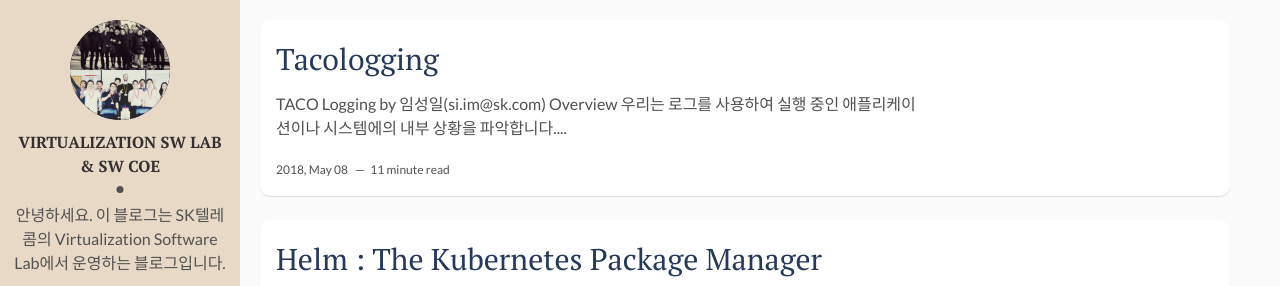
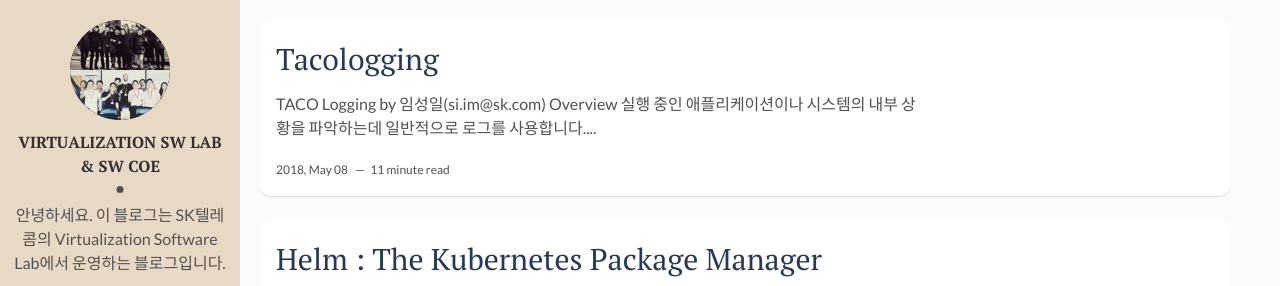
Before and after one commit to sktelecom-oslab/Virtualization-Software-Lab, a Jekyll site: the page built from index.html, in a window 1280 px wide and 1142 px high. Shown: the top 286 px of the window. Built offline with Jekyll 4.4.1, drawn with Linux system fonts in a browser that asks for light colours; the list of posts is cut into pages by our own code; part of the change alters nothing that is shown.

Commit message:
Update 2018-05-08-TACOLogging.md
1차 탈고

````diff
--- a/_posts/2018-05-08-TACOLogging.md
+++ b/_posts/2018-05-08-TACOLogging.md
@@ -3,15 +3,15 @@
 
 ## Overview
 
-우리는 로그를 사용하여 실행 중인 애플리케이션이나 시스템에의 내부 상황을 파악합니다. 특히, 로그의 사용은 문제를 디버깅하고 작업을 모니터링하는 데 유용합니다. 최신의 응용 소프트웨어들은 다양한 로깅 메커니즘을 제공하고 있으며 TACO의 기반 소프트웨어인 오픈소스들도 각각의 로깅 기능을 제공합니다. TACO의 기반 컨테이너 엔진인 docker-engine의 경우 가장 간단하면서 일반적으로 사용하는 logging방식은 표준출력과 표준에러를 사용하는 로깅 기능을 제공하고 있습니다. 차상위 시스템인 kubernetes 또한 그 나름의 로깅 기능을 제공합니다.
+ 실행 중인 애플리케이션이나 시스템의 내부 상황을 파악하는데 일반적으로 로그를 사용합니다. 특히, 로그는 문제를 디버깅하고 작업을 모니터링하는 데 유용합니다. 일반적인 응용 소프트웨어들은 다양한 로깅 메커니즘을 제공하고 있으며 TACO의 기반 소프트웨어인 오픈소스들도 각각의 로깅 기능을 제공합니다. TACO의 기반 컨테이너 엔진인 docker-engine의 경우 간단하면서 일반적으로 사용하는 logging 방식인 표준출력과 표준에러를 사용하는 로깅 기능을 제공하고 있습니다. 차상위 시스템인 kubernetes 또한 그 나름의 로깅 기능을 제공합니다.
 
-하지만 docker나 kubernetes에서 제공하는 로깅 기능으로는 TACO의 상황을 효율적으로 감시할 수 없습니다. TACO의 로그는 그 구성요소인 pod나 컨테이너등의 문제로 인해 재기동 되거나 삭제 되었을때에도 관련 로그를 유지하고 있어야 하며 이를 위해 별도의 저장소와 유지주기 등을 관리해야 합니다. 이러한 기능을 수행하는 것을 TACO Logging이라고 합니다.
+ 하지만 docker나 kubernetes에서 제공하는 로깅 기능으로는 TACO의 상황을 효율적으로 감시할 수 없습니다. TACO의 로그는 그 구성요소인 pod나 컨테이너등의 문제로 인해 재기동 되거나 삭제 되었을때에도 관련 로그를 유지하고 있어야 하며 이를 위해 별도의 저장소와 유지주기 등을 관리해야 합니다. 이러한 기능을 수행하는 것을 TACO Logging 입니다.
 
-본 포스트에서는 TACO Logging의 구조와 동작방식을 설명하여 독자들의 이해도를 높히고자 합니다. 이를 통해 TACO Logging을 사용자 편의에따라 다양하게 변경하여 프로젝트에 적용할 수 있도록 하고 사용자 고유의 필요한 로그를 수집하도록 하는 방법또한 설명합니다.
+ 본 포스트에서는 TACO Logging의 구조와 동작방식을 설명하여 독자들의 이해도를 높히고자 합니다. 또한, 사용자의 요구사항을 반영하는 변경을 구축에 반영하는 예시를 제시하여 이를 참조하여 자신만의 구축형상을 수정할 수 있도록 하겠습니다.
 
 ### Logging in docker
 
-TACO의 기반 컨테이너 엔진인 docker는 자체의 로깅 기능을 제공하고 있습니다. 로깅 드라이버(logging driver)를 사용하여 표준출력과 표준에러에 대한 처리를 수행합니다. 기본설정에서 docker는 표준출력과 표준에러애서 발생하는 모든 로그를 json 형태로 변환하여 각 컨테이너별 로그파일로 저장합니다. 로깅 드라이버는 컨테이너마다 지정할 수 있으며 이에 대한 설정등은 다음의 페이지를 참조할 수 있습니다.
+ TACO의 기반 컨테이너 엔진인 docker는 자체의 로깅 기능을 제공하고 있습니다. 로깅 드라이버(logging driver)를 사용하여 표준출력과 표준에러에 대한 처리를 수행합니다. 기본설정에서 docker는 표준출력과 표준에러애서 발생하는 모든 로그를 json 형태로 변환하여 각 컨테이너별 로그파일로 저장합니다. 로깅 드라이버는 컨테이너마다 지정할 수 있으며 이에 대한 설정등은 다음의 페이지를 참조할 수 있습니다.
 * 로깅 드라이버 설정 (https://docs.docker.com/config/containers/logging/configure/)
 * 드라이버에 plugin 적용 (https://docs.docker.com/config/containers/logging/plugins/)
 * output 조절하기 (https://docs.docker.com/config/containers/logging/log_tags/)
@@ -57,7 +57,7 @@ taco@master:~$ kubectl logs elasticsearch-data-2
 
 그림출처: https://kubernetes.io
 
-kubernetes는 노드수준에서 로그의 보존, 로테이션 기능을 제공합니다. 또한 POD의 타 노드로 이동(migraion)시 컨테이너 뿐 아니라 해당 로그를 함께 옮겨주는 기능도 수행하고 있다. 하지만, 공식적으로 클러스터 수준에서 로깅기능을 제공하는 솔루션은 없습니다.
+ kubernetes는 노드수준에서 로그의 보존, 로테이션 기능을 제공합니다. 또한 POD의 타 노드로 이동(migraion)시 컨테이너 뿐 아니라 해당 로그를 함께 옮겨주는 기능도 수행하고 있습니다. 노드수준에서의 로깅기능만 제공하고 있을뿐 공식적으로 클러스터 수준에서 로깅기능을 제공하는 솔루션은 없습니다.
 ## fluent-logging (Central logging on k8s)
 ### Cluster logging in k8s (reference architecture)
 kubernetes에서는 공식적인 솔루션을 제시하지 않지만 다음과 같은 일반적인 방식을 고려할 수 있습니다.
@@ -65,7 +65,7 @@ kubernetes에서는 공식적인 솔루션을 제시하지 않지만 다음과
 * Include a dedicated sidecar container for logging in an application pod.
 * Push logs directly to a backend from within an application.
 
-공식 페이지에서는 아래와 같이 클러스터수준의 아키텍쳐를 제시합니다. [https://kubernetes.io](https://kubernetes.io/docs/concepts/cluster-administration/logging/#cluster-level-logging-architectures)
+ 공식 페이지에서는 아래와 같이 클러스터수준의 아키텍쳐를 제시합니다. [https://kubernetes.io](https://kubernetes.io/docs/concepts/cluster-administration/logging/#cluster-level-logging-architectures)
 
 | Using a node logging agent | Streaming sidecar container |
 | :-------------: |:-------------:|
@@ -78,7 +78,9 @@ kubernetes에서는 공식적인 솔루션을 제시하지 않지만 다음과
 그림출처: https://kubernetes.io
 
 ### Architecture
-앞에서 언급한 것처럼 kubernetes는 몇가지 클러스터 수준의 로깅기능을 제시하고 있습니다. 제시된 가지 모델 중 첫번째 방식(Using a node logging agent)를 제외한 나머지 방법은 해당 애플리케이션(POD) 내부에 해당 기능을 제공해야 하므로 우리는 기존 애플리케이션의 변경없이 사용할 수 있는 logging agent를 사용하는 방법을 사용하였고 기반시스템에서 제공하는 로깅기능을 활용하여 필요한 매타정보를 추가하여 별도 저장하는 형태로 시스템을 설계했습니다. 또한 agent 설치 노드에 대한 small-footprint를 유지하도록 하면서 확장성을 확보하도록 하는 유연한 구조를 갖도록 하였습니다.
+ 앞에서 언급한 것처럼 kubernetes는 몇가지 클러스터 수준의 로깅기능을 제시하고 있습니다. 제시된 가지 모델 중 첫번째 방식(Using a node logging agent)를 제외한 나머지 방법은 해당 애플리케이션(POD) 내부에 해당 기능을 제공해야 합니다. 이에따라, 우리는 기존 애플리케이션의 변경없이 사용할 수 있는 logging agent를 사용하는 방법을 사용하였고 기반시스템에서 제공하는 로깅기능을 활용하여 필요한 매타정보를 추가하여 별도 저장하는 형태로 시스템을 설계했습니다. 또한 agent 설치 노드에 대한 small-footprint를 유지하도록 하면서 확장성을 확보하도록 하는 유연한 구조를 갖도록 하였습니다.
+
+![EFK Logging]({{ site.baseurl }}{{ post.url }}/assets/img/TACO-LMA-Logging.png)
 
 * log collection:
 	* 해당 노드에서 동작 중인 컨테이너의 로그를 수집하고 이를 aggregator에 전달
@@ -98,16 +100,14 @@ kubernetes에서는 공식적인 솔루션을 제시하지 않지만 다음과
 	* 정형화된 조회구조를 정의 후 대시보드 구성
 	* kibana 사용
 
-![EFK Logging]({{ site.baseurl }}{{ post.url }}/assets/img/TACO-LMA-Logging.png)
-
-추가적으로 TACO Logging은 외부툴 연동을 지원하기위해 구조를 제공합니다. 통합기(aggregator)를 통해 kafka에 데이터를 전달할 수 있도록 구현되어 있으며 외부 툴들은 kafka의 데이터를 구독하면 TACO Logging에서 수집한 로그를 실시간 활용가능합니다.
+ 추가적으로 TACO Logging은 외부툴 연동을 지원하기위해 구조를 제공합니다. 통합기(aggregator)를 통해 kafka에 데이터를 전달할 수 있도록 구현되어 있으며 외부 툴들은 kafka의 데이터를 구독하면 TACO Logging에서 수집한 로그를 실시간 활용가능합니다.
 
 ---
 참고. **Agent 선택**
 
-오픈소스 진영에는 logstash, fluentd, flume, beaver(?)와 같이 다양한 로그수집기가 존재한다. 이들은 각각의 특징을 갖고 있으며 이에따라 상황에 따른 장단점을 갖고 있다. 일반적인 경우에 logstash가 가장 많이 쓰이고 있다. Hadoop 등 Big-Data 관련 솔루션의 경우 flume을 선호하는 경향이 있다. Monasca 진영의 경우 beaver를 사용하여 로그를 수집한다. 그 외에도 elasticsearch 등을 주도하고 있는 elastic.co의 filebeat 또한 고려가능하다. TACO에서는 kubernetes의 매타정보를 가장 잘 반영할 수 있고 fluent-bit으로 small-footprint를 지원하는 fluent를 수집기로 선정하여 사용하였다.
+ 오픈소스 진영에는 logstash, fluentd, flume, beaver(?)와 같이 다양한 로그수집기가 존재한다. 이들은 각각의 특징을 갖고 있으며 이에따라 상황에 따른 장단점을 갖고 있다. 일반적인 경우에 logstash가 가장 많이 쓰이고 있다. Hadoop 등 Big-Data 관련 솔루션의 경우 flume을 선호하는 경향이 있다. Monasca 진영의 경우 beaver를 사용하여 로그를 수집한다. 그 외에도 elasticsearch 등을 주도하고 있는 elastic.co의 filebeat 또한 고려가능하다. TACO에서는 kubernetes의 매타정보를 가장 잘 반영할 수 있고 fluent-bit으로 small-footprint를 지원하는 fluent를 수집기로 선정하여 사용하였다.
 
-Fluent 진영에서는 small-footprint 지원을 위해 기존의 로그 수집기인 fluentd에 fluent-bit이라는 경량의 로그수집기를 소개하였으며 두 수집기의 차이는 다음과 같다. TACO에서는 이러한 특징을 반영하여 로그 수집기로 fluent-bit을 로그 통합기(aggregator)로 fluentd를 사용하였다.
+ Fluent 진영에서는 small-footprint 지원을 위해 기존의 로그 수집기인 fluentd에 fluent-bit이라는 경량의 로그수집기를 소개하였으며 두 수집기의 차이는 다음과 같다. TACO에서는 이러한 특징을 반영하여 로그 수집기로 fluent-bit을 로그 통합기(aggregator)로 fluentd를 사용하였다.
 
 | | Fluentd | Fluent Bit |
 | --- | --- | --- |
@@ -125,7 +125,7 @@ Fluent 진영에서는 small-footprint 지원을 위해 기존의 로그 수집
 ---
 참고. **노드별 로그위치**
 
-docker의 경우 기본적으로 모든 컨테이너 로그를 물리서버(BareMetal)의 /var/lib/docker/containers/[Container-HASH]/[Container-HASH]-[Type].log 의 위치에 type별 로그를 저장합니다. k8s에서는 이 로그를 필요한 매타데이터와 함께 link를 설정하여 각 로그파일을 관리합니다. k8s의 관점에서 보면 모든 pod의 로그들을 /var/log/container/* 형태로 저장하여 관리하고 있습니다. TACO에서 설치하는 로그 수집기는 해당 디렉토리에서 발생하는 모든 로그를 추적하는 것으로 raw 데이터를 수집하고 필요한 매타정보를 추가하여 저장소로 전달합니다.
+ docker의 경우 기본적으로 모든 컨테이너 로그를 물리서버(BareMetal)의 /var/lib/docker/containers/[Container-HASH]/[Container-HASH]-[Type].log 의 위치에 type별 로그를 저장한다. k8s에서는 이 로그를 필요한 매타데이터와 함께 link를 설정하여 각 로그파일을 관리한다. k8s의 관점에서 보면 모든 pod의 로그들을 /var/log/container/* 형태로 하나의 디렉토리 하부에 매타정보를 포함한 링크명과 함께 저장하여 관리하고 있다. TACO에서 설치하는 로그 수집기는 해당 디렉토리에서 발생하는 모든 로그를 추적하는 것으로 raw 데이터를 수집하고 필요한 매타정보를 추가하여 저장소로 전달한다.
 
 *링크로 연결된 로그파일 예시*
 ```
@@ -137,9 +137,9 @@ docker의 경우 기본적으로 모든 컨테이너 로그를 물리서버(Bare
 
 ### Logs in ElasticSearch (Schema)
 
- TACO에서 수집된 로그는 최종 저장소인 ElasticSearch(이하 ES)에 다양한 매타정보를 포함하여 저장됩니다. 저장되는 단위는 표준출력 혹은 표준에러에서 발생하는 로그 한줄이 하나의 도큐먼트화되어 저장됩니다. 저장된 데이터를 효율적으로 활용하기 위해서는 저장방법에 대한 규정이 필요합니다. fluent-logging은 이를 위해 ES의 대상 인덱스에 mapping (스키마)를 설정하고 있습니다. 이 값은 구축시 사용자의 요구에 따라 변경 가능합니다.
+ TACO에서 수집된 로그는 최종 저장소인 ElasticSearch(이하 ES)에 다양한 매타정보를 포함하여 저장됩니다. 저장되는 단위는 표준출력 혹은 표준에러에서 발생하는 로그 한줄이 하나의 도큐먼트화되어 저장됩니다. 저장된 데이터를 효율적으로 활용하기 위해서는 저장형태에 대한 규정이 필요합니다. fluent-logging은 이를 위해 ES의 대상 인덱스에 mapping (스키마)를 설정하고 있습니다. 이 값은 구축시 사용자의 요구에 따라 변경 가능합니다.
 
- 기본적으로 ES는 모든 문장을 단어단위로 잘라서 저장합니다. 추후 조회나 분류를 위해 정확한 필드의 내용을 사용해야 하는 경우 분리된(tokenized) 필드의 경우 해당 작업이 힘들거나 불가능 할 수도 있습니다. 예를들면 pod명의 경우 'weave-scope-agent-56dfr' 와 같은 값을 갖는데 기본 저장방식을 사용하면 weave, scope, agent, 56dfr 형태로 각각 분리되어 저장되고 검색도 단어 단위로 이뤄집니다.
+ 기본적으로 ES는 모든 문장을 단어단위로 분리하여 저장합니다. 추후 조회나 분류를 위해 정확한 필드의 내용을 사용해야 하는 경우 분리된(tokenized) 필드의 경우 해당 작업이 힘들거나 불가능 할 수도 있습니다. 예를들면 pod명의 경우 'weave-scope-agent-56dfr' 와 같은 값을 갖는데 기본 저장방식을 사용하면 weave, scope, agent, 56dfr 형태로 각각 분리되어 저장되고 검색도 단어 단위로 이뤄집니다.
 
 fluent-logging에서는 다음의 정보들을 활용하기 위해 분리하지 않고 키워드 형태로 저장하도록 하고 있으며 인덱스와 저장되는 데이터의 예시는 다음과 같습니다.
 
@@ -245,7 +245,9 @@ dial tcp 127.0.0.1:10255: getsockopt: connection refused\n",
 }
 ```
 
- ES의 다양한 기능을 사용하면 저장된 데이터에 대한 검색을 통해 원하는 로그를 찾아낼수 있고 필요한 통계의 추출도 가능합니다. ES는 인덱스, 타입, 필드 순의 자료구조를 갖고 있으며 필드에 구체적인 값을 저장합니다. 앞에 정의한 mapping(스키마)에서 각각 필드에 대한 속성을 정의하고 있으며 정의된 속성에 따라 가능한 검색기능이 제한됩니다. TACO Logging을 사용하여 저장되는 스키마에서 중요성을 갖는 필드들은 다음과 같고 의미는 필드명에서 충분히 설명하고 있습니다.
+ ES의 다양한 기능을 사용하면 저장된 데이터에 대한 검색을 통해 원하는 로그를 찾아낼수 있고 필요한 통계의 추출도 가능합니다. ES는 인덱스, 타입, 필드 순의 자료구조를 갖고 있으며 필드에 구체적인 값을 저장합니다. 앞에 정의한 mapping(스키마)에서 각각 필드에 대한 속성을 정의하고 있으며 정의된 속성에 따라 가능한 검색기능이 제한됩니다.
+
+ TACO Logging에서 저장하는 로그데이터에서 중요성을 갖는 필드들은 다음과 같습니다. 필드별 의미는 명칭에서 충분히 설명하고 있습니다. 해당필드를 사용하여 데이터를 검색하고 통계정보를 생성하면 수집된 로그에 대한 insight를 얻어낼 수 있습니다.
 * kubernetes.namespace_name
 * kubernetes.pod_name
 * kubernetes.pod_id
@@ -260,17 +262,17 @@ dial tcp 127.0.0.1:10255: getsockopt: connection refused\n",
 
 ### Fluent-logging chart
 
- TACO Logging을 구현하기위해 [fluent-logging chart](https://github.com/openstack/openstack-helm-infra/tree/master/fluent-logging)가 SKT 주도로 개발되었으며 앞의 Architecture 부분에서 언급한 것처럼 fluent, elasticsearch, kibana를 사용하도록 구현되었습니다. openstack-helm-infra에는 fluent-logging 외 ElasticSearch와 Kibana 차트도 제공되고 있으며 TACO 역시 해당 프로젝트에서 제공하는 챠트들을 사용하여 구축합니다.
+ TACO Logging을 구현하기위해 [fluent-logging chart](https://github.com/openstack/openstack-helm-infra/tree/master/fluent-logging)가 TACO팀 주도로 개발되었으며 앞의 Architecture 부분에서 언급한 것처럼 fluent, elasticsearch, kibana를 사용하도록 구현되었습니다. openstack-helm-infra에는 fluent-logging 외 ElasticSearch와 Kibana 차트도 제공되고 있으며 TACO 역시 해당 프로젝트에서 제공하는 챠트들을 사용하여 구축합니다.
 
- 사용자의 필요에 의해 기 구축된 ElasticSearch 사용하거나 다른 저장소를 사용 가능합니다.
+ 사용자의 필요에 의해 기 구축된 ElasticSearch 사용하거나 다른 저장소의 사용 또한 가능합니다.
 
 ## Customization
 
- TACO Logging의 EFK 컴포넌트들은 Kubernetes의 Helm 패키지를 기반으로 구현되었습니다. Helm의 value-override 기능을 사용하면 구축시 필요한 다양한 요구사항을 변형할 수 있습니다. 각 컴포넌트-ElasticSearch, Fluent-bit, Fluentd의 설정은 value-override 기능을 통해 재지정 가능합니다. 본 절에서는 몇가지 유용한 변경의 예시를 살펴보고 간단한 설명을 통해 사용자가 필요한 요구조건을 반영하기위해 어떤 값을 변경시켜나갈 것인지에 대한 방법을 제시하고자 합니다.
+ TACO Logging의 EFK 컴포넌트들은 Kubernetes의 Helm 패키지를 기반으로 구현되었습니다. Helm의 value-override 기능을 사용하면 구축시 필요한 다양한 요구사항을 변형할 수 있습니다. 각 컴포넌트 ElasticSearch, Fluent-bit, Fluentd의 설정은 value-override 기능을 통해 재지정 가능합니다. 본 절에서는 몇가지 유용한 변경의 예시를 살펴보고 간단한 설명을 통해 사용자가 필요한 요구조건을 반영하기위해 어떤 값을 변경시켜나갈 것인지에 대한 방법을 제시하고자 합니다.
 
 ### 간결한 구조 예시 (Fluent-bit/ElasticSearch)
 
-현재 kubernetes에 대한 매타정보는 Fluent-bit의 plugin을 통해 입력되고 있습니다. 따라서 별다른 전/후처리가 필요하지 않다면 중간의 aggregation 단계를 생략하고 로그자체를 Fluent-bit -> ElasticSearch 로 전달하는 2단계 구성이 가능해 집니다. 이를 통해 만들어지는 EFK 구조를 도식화 하면 다음과 같습니다.
+ 현재 kubernetes에 대한 매타정보는 Fluent-bit의 plugin을 통해 입력되고 있습니다. 따라서 별다른 전/후처리가 필요하지 않다면 중간의 aggregation 단계를 생략하고 로그자체를 Fluent-bit -> ElasticSearch 로 전달하는 2단계 구성이 가능해 집니다. 이를 통해 만들어지는 EFK 구조를 도식화 하면 다음과 같습니다.
 
 ![EFK Logging]({{ site.baseurl }}{{ post.url }}/assets/img/TACO-LMA-Logging_Simple.png)
 
````
